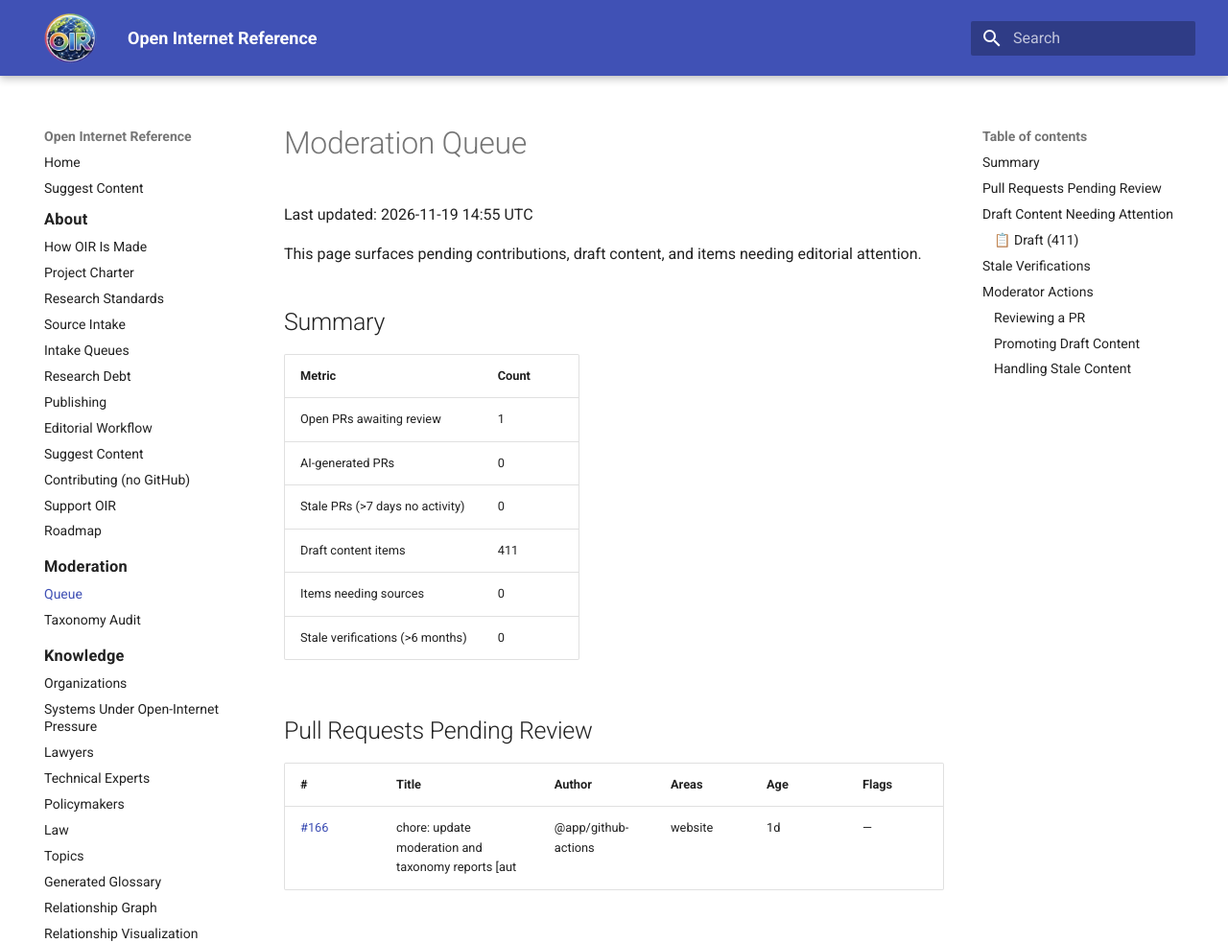
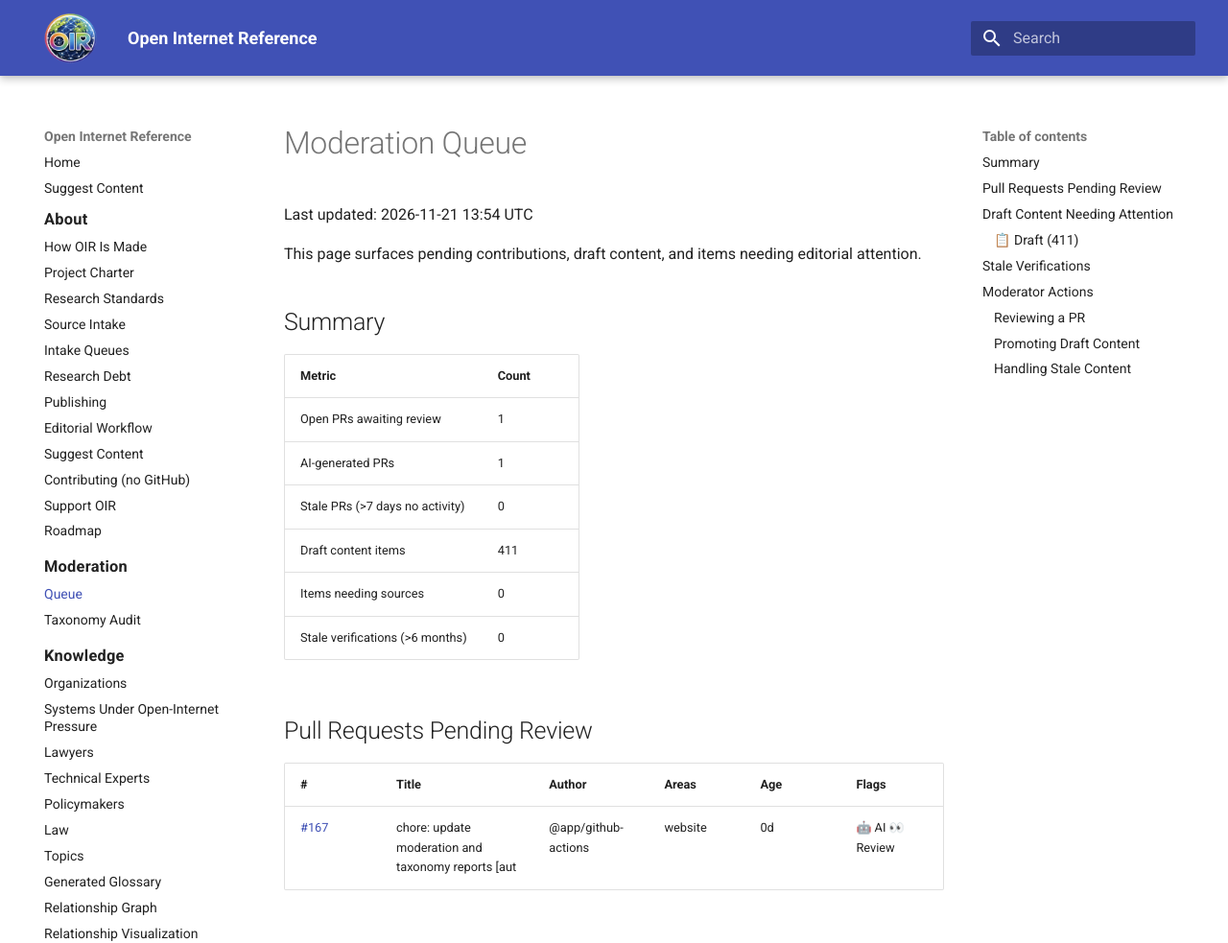
Before and after one commit to itsmeront/open-internet-reference, an MkDocs documentation site: the page built from website/generated/moderation.md, in a window 1280 px wide and 1400 px high. Shown: the top 983 px of the window at 96% size. Built offline with MkDocs 1.6.1 and Material for MkDocs 9.7.7, drawn with Linux system fonts in a browser that asks for light colours.

Commit message:
chore: update moderation and taxonomy reports [automated]

```diff
--- a/website/generated/moderation.md
+++ b/website/generated/moderation.md
@@ -1,6 +1,6 @@
 # Moderation Queue
 
-Last updated: 2026-11-19 14:55 UTC
+Last updated: 2026-11-21 13:54 UTC
 
 This page surfaces pending contributions, draft content, and items needing editorial attention.
 
@@ -9,7 +9,7 @@ This page surfaces pending contributions, draft content, and items needing edito
 | Metric | Count |
 |--------|-------|
 | Open PRs awaiting review | 1 |
-| AI-generated PRs | 0 |
+| AI-generated PRs | 1 |
 | Stale PRs (>7 days no activity) | 0 |
 | Draft content items | 411 |
 | Items needing sources | 0 |
@@ -19,7 +19,7 @@ This page surfaces pending contributions, draft content, and items needing edito
 
 | # | Title | Author | Areas | Age | Flags |
 |---|-------|--------|-------|-----|-------|
-| [#166](https://github.com/itsmeront/open-internet-reference/pull/166) | chore: update moderation and taxonomy reports [aut | @app/github-actions | website | 1d | — |
+| [#167](https://github.com/itsmeront/open-internet-reference/pull/167) | chore: update moderation and taxonomy reports [aut | @app/github-actions | website | 0d | 🤖 AI 👀 Review |
 
 ## Draft Content Needing Attention
 
```
Also changed, not shown: website/generated/taxonomy-audit.md (+1 -1 lines), 2 other files.
